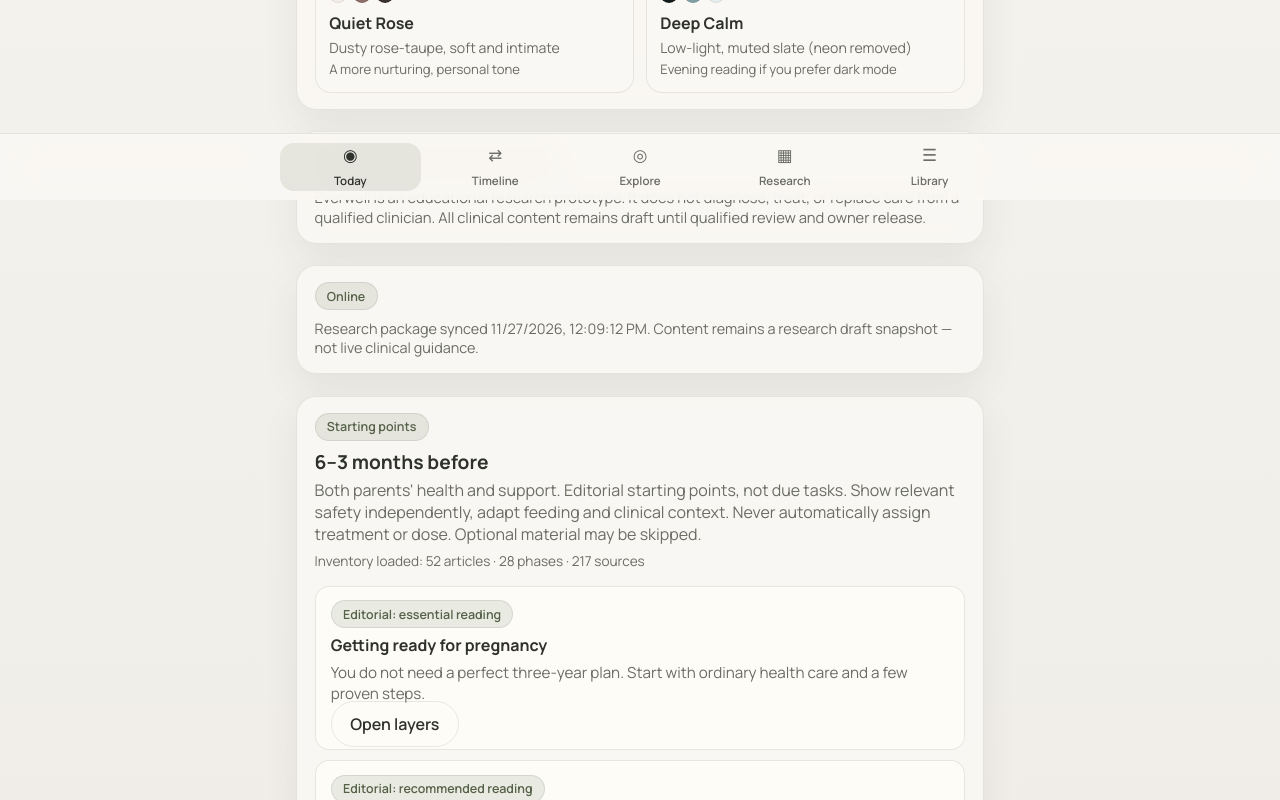
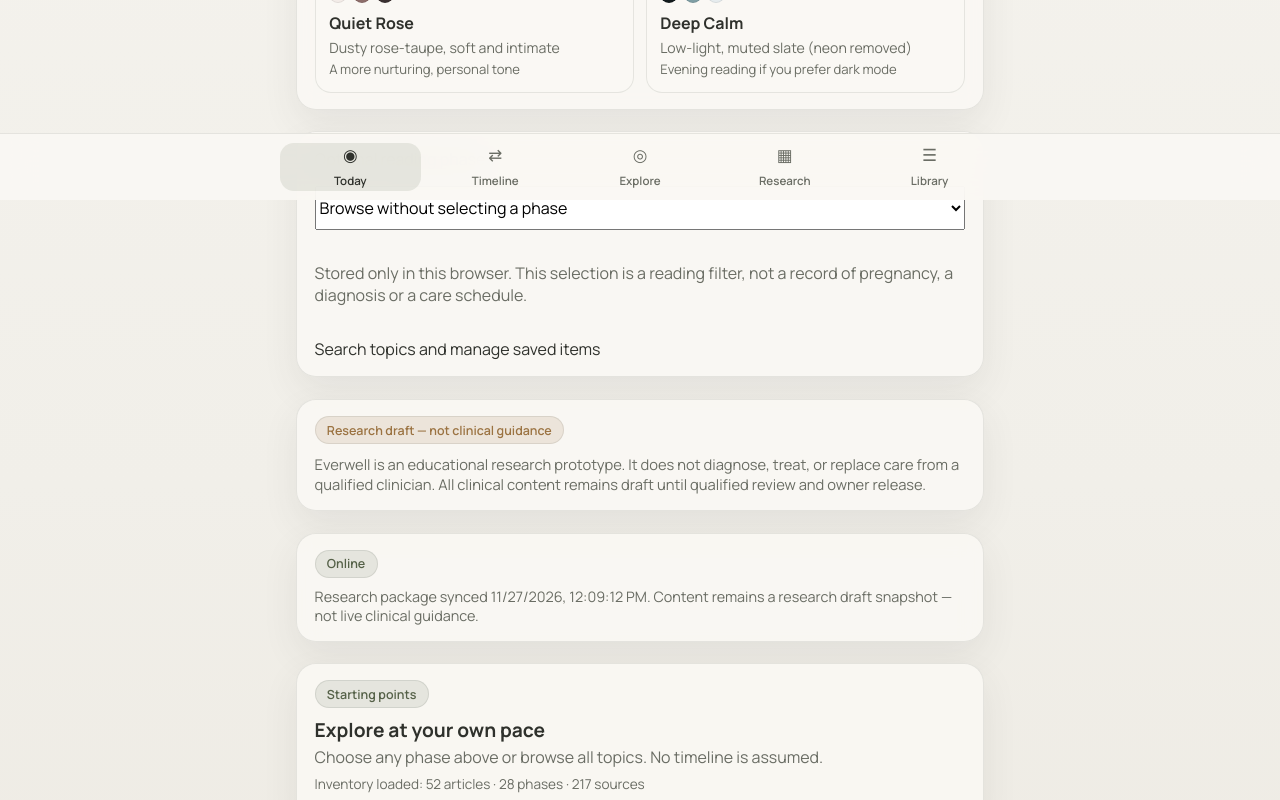
Before and after one commit to 28twagg-ops/spyder-leaderboard, a React (Vite) app in the folder pregnancy-info-app/app/: page / in a window 1280 px wide. Shown: the part 600-1400 px from the top of the page. Built offline with nearby package versions, Linux system fonts and the light colour scheme.

Commit message:
Stage 4: optional phase navigation without inferred personal stage

```diff
--- a/pregnancy-info-app/app/src/pages/TodayPage.tsx
+++ b/pregnancy-info-app/app/src/pages/TodayPage.tsx
@@ -13,14 +13,12 @@ import { editorialPriorityLabel } from '../data/researchGate'
 import { useLocalPrefs } from '../hooks/useLocalPrefs'
 
 export function TodayPage() {
-  const { prefs, setTheme } = useLocalPrefs()
+  const { prefs, setTheme, setPhase } = useLocalPrefs()
   const stats = catalogStats()
   const startingPhase =
     timeline.find((p) => p.id === prefs.selectedPhaseId) ??
-    timeline.find((p) => p.track === 'preconception' && p.id === 'PRE04') ??
-    timeline.find((p) => p.track === 'pregnancy') ??
-    timeline[0]
-  const featured = featuredForPhase(startingPhase).slice(0, 3)
+    null
+  const featured = startingPhase ? featuredForPhase(startingPhase).slice(0, 3) : []
   const urgent = urgentArticles().slice(0, 2)
 
   return (
@@ -43,6 +41,15 @@ export function TodayPage() {
       </header>
 
       <ThemePicker value={prefs.themeId} onChange={setTheme} />
+      <section className="panel stack">
+        <label htmlFor="reading-phase">Optional reading phase</label>
+        <select id="reading-phase" value={startingPhase?.id ?? ''} onChange={(event) => setPhase(event.target.value || null)} style={{ minHeight: 44 }}>
+          <option value="">Browse without selecting a phase</option>
+          {timeline.map((phase) => <option key={phase.id} value={phase.id}>{phase.track.replaceAll('_', ' ')} · {phase.label} · {phase.focus}</option>)}
+        </select>
+        <p className="muted">Stored only in this browser. This selection is a reading filter, not a record of pregnancy, a diagnosis or a care schedule.</p>
+        <Link to="/library">Search topics and manage saved items</Link>
+      </section>
 
       <DraftBanner status="research_only" />
       <OfflineBanner />
@@ -51,10 +58,10 @@ export function TodayPage() {
         <div>
           <div className="badge">Starting points</div>
           <h2 id="start-heading" style={{ margin: '0.55rem 0 0.2rem', fontSize: '1.2rem' }}>
-            {startingPhase.label}
+            {startingPhase?.label ?? 'Explore at your own pace'}
           </h2>
           <p className="muted" style={{ margin: 0 }}>
-            {startingPhase.focus}. {startingPhase.featured_note}
+            {startingPhase ? [startingPhase.focus, startingPhase.featured_note].filter(Boolean).join('. ') : 'Choose any phase above or browse all topics. No timeline is assumed.'}
           </p>
           <p className="muted" style={{ margin: '0.45rem 0 0', fontSize: '0.85rem' }}>
             Inventory loaded: {stats.articles} articles · {stats.phases} phases ·{' '}
```
